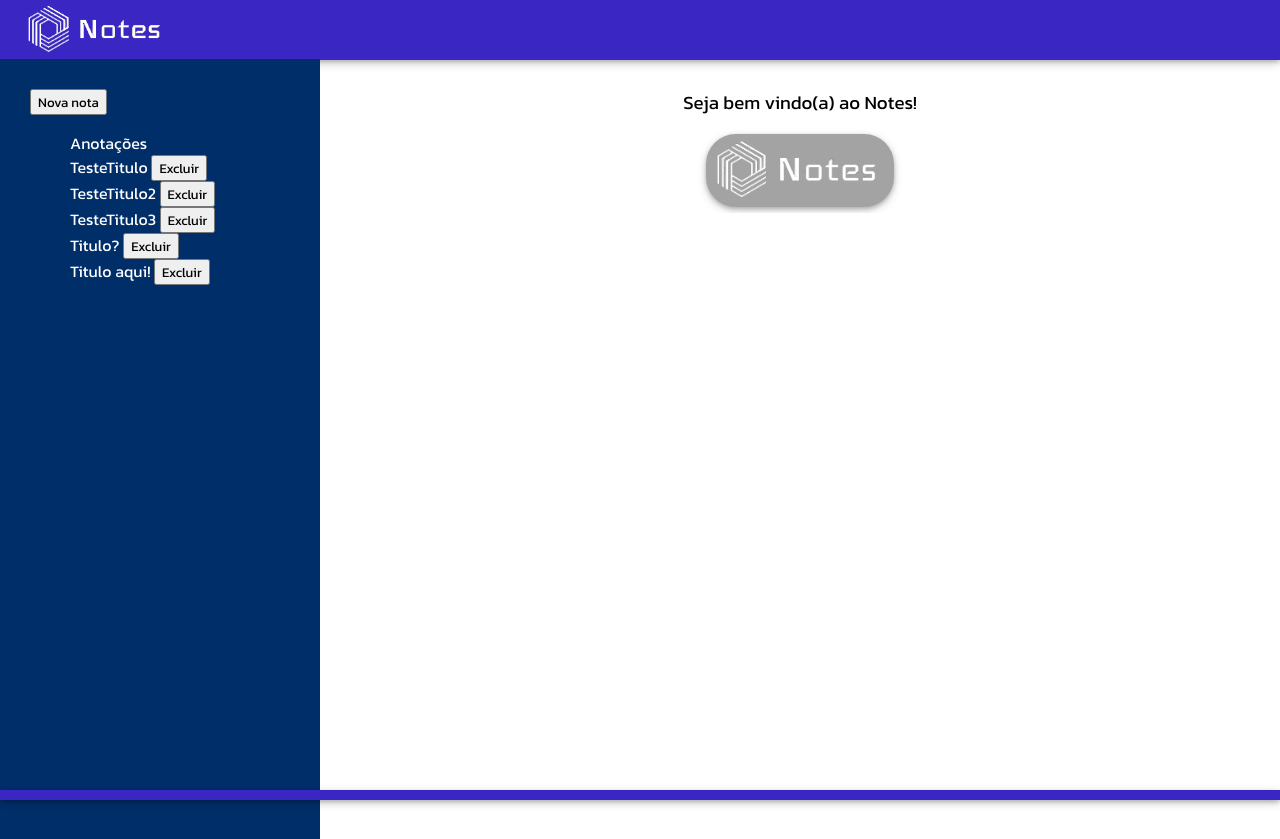
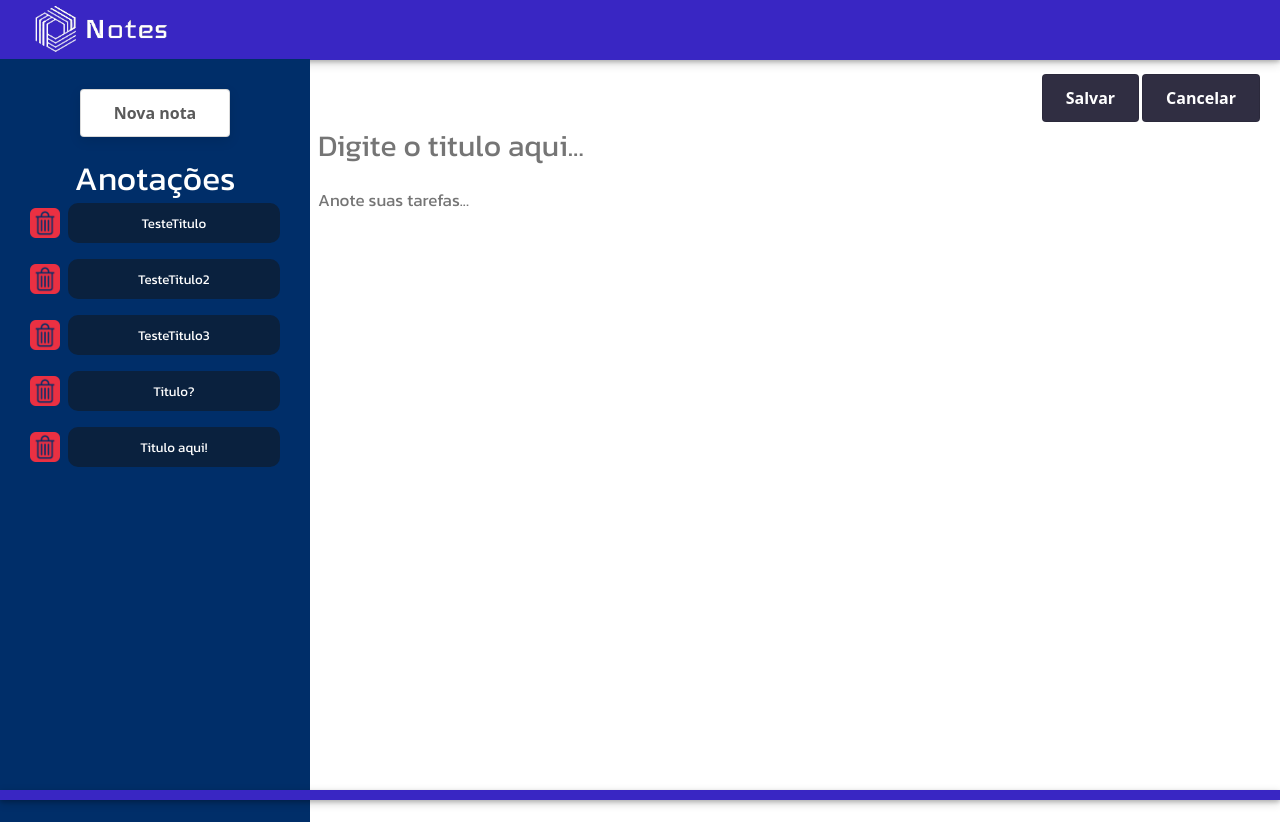
Before and after one commit to DevAlexandreBorges/AngularProject, an Angular app: page / in a window 1280 px wide. Both pictures are taken after a click on the button "Nova nota". After the commit the page ends 800 px from the top, so only its background shows below. Built offline with nearby package versions, Linux system fonts and the light colour scheme; data requests are answered from the project's data file.

Commit message:
Função adicionar, editar e remover; Adção de css e correções do front.

```diff
--- a/src/app/app.component.html
+++ b/src/app/app.component.html
@@ -1,8 +1,8 @@
 <app-header></app-header>
-<app-menu-lateral (handleNoteId)="handleNoteIdEmiter($event)"></app-menu-lateral>
+<app-menu-lateral (handleNoteId)="handleNoteIdEmiter($event)" (handleNewNote)="handleNewNoteEmiter()"></app-menu-lateral>
 <!-- Conteudo principal -->
 <div class="body">
-  <app-notas></app-notas>
+  <app-notas (handleMenuUpdate)="handleMenuUpdateEmmiter()"></app-notas>
 </div>
 <!-- -->
 <app-footer></app-footer>
--- a/src/app/app.component.ts
+++ b/src/app/app.component.ts
@@ -20,8 +20,17 @@ export class AppComponent {
   title = 'AngularProject';
 
   @ViewChild(NotasComponent) notasComponent!: NotasComponent;
+  @ViewChild(MenuLateralComponent) menuLateralComponent!: MenuLateralComponent;
 
   handleNoteIdEmiter(id: number){
     this.notasComponent.getNote(id);
   }
+
+  handleNewNoteEmiter(){
+    this.notasComponent.newNote();
+  }
+
+  handleMenuUpdateEmmiter(){
+    this.menuLateralComponent.getNotes();
+  }
 }
--- a/src/app/components/header/header.component.css
+++ b/src/app/components/header/header.component.css
@@ -19,5 +19,5 @@ nav {
 
 .logo {
     max-height: 100%;
-    margin-left: 1.5%;
+    margin-left: 2%;
 }
--- a/src/app/components/menu-lateral/menu-lateral.component.css
+++ b/src/app/components/menu-lateral/menu-lateral.component.css
@@ -1,9 +1,77 @@
 .menuNotas {
     position: fixed;
     margin-top: 35px;
-    height: 100%;
-    width: 25%;
+    height: calc(100vh - 37px);
+    width: 20%;
     background-color: #002e69;
     color: white;
     padding: 30px;
+    min-width: 310px;
 }
+
+.buttonNew {
+    width: 40% !important;
+    height: 1% !important;
+    min-width: 125px !important;
+}
+
+.test {
+    width: 60% !important;
+    margin-left: 20%;
+    margin-right: 20%;
+}
+
+
+/* CSS Lista */
+
+.btn-noteList {
+    width: 100%;
+    height: 40px;
+    cursor: pointer;
+    background-color: #0A213E;
+    border: 0;
+    color: white;
+    border-radius: 10px
+}
+
+.btn-noteList:hover {
+    background-color: #246dc5a9;
+}
+
+.btn-noteList:active {
+    background-color: #1b569ea9;
+}
+
+.btn-noteDel {
+    width: 30px;
+    height: 30px;
+    margin-top: 5px;
+    cursor: pointer;
+    margin-right: 10px;
+}
+
+.scroll {
+    height: calc(100vh - 220px);
+    overflow-y: auto;
+}
+
+.li-title {
+    font-size: 25pt;
+}
+
+.td-note {
+    width: 90% !important;
+}
+
+.itensGroup {
+    display: flex;
+    flex-flow: row;
+    margin-bottom: 15px;
+}
+
+ul {
+    padding: 0;
+    text-align: center;
+    width: 100%;
+    border: none !important;
+}
--- a/src/app/components/menu-lateral/menu-lateral.component.html
+++ b/src/app/components/menu-lateral/menu-lateral.component.html
@@ -1,9 +1,16 @@
 <div class="menuNotas">
-  <button>Nova nota</button>
+  <button class="button-white buttonNew test" (click)="onClickNew()">Nova nota</button>
   <ul>
-    <li>Anotações</li>
+    <li class="li-title">Anotações</li>
+    <div class="scroll">
     @for (note of notes; track $index){
-    <li (click)="onClickNote(note.id)">{{ note.titulo }} <button (click)="onClickRemove(note.id)">Excluir</button></li>
-    } @empty { Sem Notas!<br />Crie uma nova anotação! }
+      <div class="itensGroup">
+      <div><img src="assets/delete.png" class="btn-noteDel" (click)="onClickRemove(note.id)"></div>
+      <div class="td-note"><Button class="btn-noteList" (click)="onClickNote(note.id)">{{ note.titulo }}</Button></div>
+      </div>
+    } @empty {
+      <br>Você não tem notas recentes<br/>Crie uma nova anotação!
+    }
+  </div>
   </ul>
 </div>
--- a/src/app/components/menu-lateral/menu-lateral.component.ts
+++ b/src/app/components/menu-lateral/menu-lateral.component.ts
@@ -11,6 +11,7 @@ import { Note } from '../../Note';
 })
 export class MenuLateralComponent {
   @Output() handleNoteId = new EventEmitter<number>();
+  @Output() handleNewNote = new EventEmitter<any>();
 
   notes: Note[] = [];
 
@@ -27,13 +28,13 @@ export class MenuLateralComponent {
   }
 
   onClickRemove(index: number){
-
+    this.listNotesService.remove(index);
     this.notes = this.notes.filter((a) => index !== a.id);
+    this.handleNoteId.emit(-1);
   }
 
-  onClickAdd(): void{
-
+  onClickNew(): void{
+    this.handleNewNote.emit();
   }
 
-
 }
--- a/src/app/components/notas/notas.component.css
+++ b/src/app/components/notas/notas.component.css
@@ -7,10 +7,15 @@
 
 .title {
     font-size: 30px;
+    width: 100%;
 }
 
 .conteudo {
     font-size: 17px;
+    width: 100%;
+    height: calc(100% - 10px);
+    overflow-y: auto;
+    resize: none;
 }
 
 .hide {
@@ -29,3 +34,32 @@
     max-width: 20%;
     max-height: 40%;
 }
+
+.margin {
+    margin-right: 1% !important;
+    margin-left: 1% !important;
+    margin-top: 5px;
+}
+
+.secondMargin {
+    margin-right: -7px !important;
+    margin-left: -7px !important;
+}
+
+form {
+    height: calc(100% - 40px);
+    width: 100%;
+    padding-left: 50px;
+    padding-right: 50px;
+}
+
+div{
+    height: calc(100% - 15px);
+    width: 100%;
+}
+
+p {
+    overflow-y: auto;
+    height: calc(100% - 70px);
+    width: 100%;
+}
--- a/src/app/components/notas/notas.component.html
+++ b/src/app/components/notas/notas.component.html
@@ -1,17 +1,19 @@
 @if (note.id !== -1){
 <div>
-    <button>Editar</button>
-    <button>Salvar</button>
-    <button>Cancelar</button>
+    <div class="alinharDireita">
+        <button class="button-dark margin" [hidden]="editableNote" (click)="editNote()">Editar</button>
+        <button  class="button-dark button-save margin secondMargin" [hidden]="!editableNote" (click)="saveNote()">Salvar</button>
+        <button class="button-dark button-cancel margin" [hidden]="!editableNote" (click)="cancelMofication()">Cancelar</button>
+    </div>
     <form>
-        <input class="text title" type="text" [(ngModel)]="note.titulo" name="NoteTitle" placeholder="Digite o titulo aqui..." value={{note.titulo}}>
-        <p><input class="text conteudo" type="text" [(ngModel)]="note.conteudo" name="NoteTitle" placeholder="Anote suas tarefas,,," value={{note.conteudo}} readonly></p>
+        <input class="text title" type="text" [(ngModel)]="note.titulo" name="NoteTitle" placeholder="Digite o titulo aqui..." value={{note.titulo}} [readOnly]="!editableNote">
+        <p><textarea class="text conteudo" type="text" [(ngModel)]="note.conteudo" name="NoteConteudo" placeholder="Anote suas tarefas..." value={{note.conteudo}} [readOnly]="!editableNote"></textarea></p>
     </form>
 </div>
 } @else {
 <!-- Div de boas vindas, quando nenhuma nota foi selecionada -->
 <div class="hello">
     <h3>Seja bem vindo(a) ao Notes!</h3>
-    <img src="assets/Logo.png" class="image">
+    <img src="assets/Icon.png" class="image">
 </div>
 }
--- a/src/app/components/notas/notas.component.ts
+++ b/src/app/components/notas/notas.component.ts
@@ -1,4 +1,4 @@
-import { Component, input } from '@angular/core';
+import { Component, Output, input, EventEmitter } from '@angular/core';
 import { ListNotesService } from '../../service/list-notes.service';
 import { Note } from '../../Note';
 
@@ -12,16 +12,53 @@ import { FormsModule, NgModel } from '@angular/forms';
   styleUrl: './notas.component.css'
 })
 export class NotasComponent {
+  @Output() handleMenuUpdate = new EventEmitter<any>();
+
   note: Note = {id: -1, titulo: "", conteudo: ""};
 
-  teste: string = "";
+  editableNote: boolean = false;
+
+  private readonly NEWNOTE = -2;
 
   constructor(private listNotesService: ListNotesService){
 
   }
 
   getNote(index: number){
+    if(index < 0){
+      this.note = {id: -1, titulo: "", conteudo: ""};
+      return;
+    }
     this.listNotesService.get(index).subscribe((note) => (this.note = note));
+    this.editableNote = false;
+  }
+
+  newNote(){
+    this.note = {id: this.NEWNOTE, titulo: "", conteudo: ""};
+    this.editableNote = true;
+  }
+
+  editNote(){
+    this.editableNote = true;
+  }
+
+  saveNote(){
+    if(this.note.id === this.NEWNOTE){
+      this.listNotesService.add(this.note, () => {this.handleMenuUpdate.emit();});
+      this.editableNote = false;
+      return;
+    }
+    this.listNotesService.edit(this.note.id, this.note, () => {this.handleMenuUpdate.emit();});
+    this.editableNote = false;
+  }
+
+  cancelMofication(){
+    if(this.note.id === this.NEWNOTE){
+      this.note = {id: -1, titulo: "", conteudo: ""};
+      return;
+    }
+    this.getNote(this.note.id);
+    this.editableNote = false;
   }
 
 }
--- a/src/app/service/list-notes.service.ts
+++ b/src/app/service/list-notes.service.ts
@@ -1,4 +1,4 @@
-import { Injectable } from '@angular/core';
+import { Injectable, ViewChild, viewChild } from '@angular/core';
 import { Note } from '../Note';
 import { HttpClient, HttpHeaders } from '@angular/common/http';
 import { Observable } from 'rxjs';
@@ -17,20 +17,30 @@ export class ListNotesService {
   }
 
   get(id: number): Observable<Note>{
-    return this.http.get<Note>(`${this.apiUrl}/${id}`)
+    return this.http.get<Note>(`${this.apiUrl}/${id}`);
   }
 
-  add(note: Note){
+  add(note: Note, execAfter: Function = ()=>{}){
+    let notes!: Note[];
+    let obs: Observable<Note[]>;
+    obs = this.http.get<Note[]>(this.apiUrl);
+
+    obs.subscribe((_notes) => {notes = _notes; this.asyncAdd(note, notes, execAfter)});
 
   }
 
-  remove(index: number){
-
+  private asyncAdd(note: Note, notes: Note[], execAfter: Function = ()=>{}){
+    note.id = notes.length + 1;
+    this.http.post<Note>(this.apiUrl, {id: `${note.id}`, titulo: note.titulo, conteudo: note.conteudo}).subscribe(() => {execAfter();});
   }
 
-  edit(index: number, note: Note){
-
+  remove(index: number, execAfter: Function = ()=>{}){
+    this.http.delete<Note>(`${this.apiUrl}/${index}`).subscribe(() => {execAfter();});
   }
 
-
+  edit(index: number, note: Note, execAfter: Function = ()=>{}){
+    this.remove(index,() => {
+      this.add(note);
+    });
+  }
 }
--- a/src/styles.css
+++ b/src/styles.css
@@ -12,11 +12,126 @@
 body{
     margin: 0;
     padding: 0;
+    height: 100vh;
 }
 
 .body {
     margin-top: 35px;
-    margin-left: 25%;
+    margin-left: 20%;
     padding: 10px;
-    height: calc(100vh - 20px);
+    height: calc(100% - 69px);
 }
+
+.alinharDireita {
+    height: auto !important;
+    width: 100% !important;
+    display: flex;
+    justify-content: end;
+}
+
+/* CSS buttons */
+.button-white {
+  align-items: center;
+  background-color: #FFFFFF;
+  border: 1px solid rgba(0, 0, 0, 0.1);
+  border-radius: .25rem;
+  box-shadow: rgba(0, 0, 0, 0.02) 0 1px 3px 0;
+  box-sizing: border-box;
+  color: rgba(0, 0, 0, 0.85);
+  cursor: pointer;
+  font-family: system-ui,-apple-system,system-ui,"Helvetica Neue",Helvetica,Arial,sans-serif;
+  font-size: 16px;
+  font-weight: 600;
+  justify-content: center;
+  line-height: 1.25;
+  margin: 0;
+  min-height: 3rem;
+  padding: calc(.875rem - 1px) calc(1.5rem - 1px);
+  position: relative;
+  text-decoration: none;
+  transition: all 250ms;
+  user-select: none;
+  -webkit-user-select: none;
+  touch-action: manipulation;
+  vertical-align: baseline;
+  width: auto;
+}
+
+.button-white:hover,
+.button-white:focus {
+  border-color: rgba(0, 0, 0, 0.15);
+  box-shadow: rgba(0, 0, 0, 0.1) 0 4px 12px;
+  color: rgba(0, 0, 0, 0.65);
+}
+
+.button-white:hover {
+  transform: translateY(-1px);
+}
+
+.button-white:active {
+  background-color: #F0F0F1;
+  border-color: rgba(0, 0, 0, 0.15);
+  box-shadow: rgba(0, 0, 0, 0.06) 0 2px 4px;
+  color: rgba(0, 0, 0, 0.65);
+  transform: translateY(0);
+}
+
+.button-dark {
+    align-items: center;
+    background-color: #302E42;
+    border: 1px solid rgba(0, 0, 0, 0.1);
+    border-radius: .25rem;
+    box-shadow: rgba(255, 255, 255, 0.02) 0 1px 3px 0;
+    box-sizing: border-box;
+    color: rgba(0, 0, 0, 0.85);
+    cursor: pointer;
+    font-family: system-ui,-apple-system,system-ui,"Helvetica Neue",Helvetica,Arial,sans-serif;
+    font-size: 16px;
+    font-weight: 600;
+    justify-content: center;
+    line-height: 1.25;
+    margin: 0;
+    min-height: 3rem;
+    padding: calc(.875rem - 1px) calc(1.5rem - 1px);
+    position: relative;
+    text-decoration: none;
+    transition: all 250ms;
+    user-select: none;
+    -webkit-user-select: none;
+    touch-action: manipulation;
+    vertical-align: baseline;
+    width: auto;
+    color: white;
+  }
+
+  .button-dark:hover,
+  .button-dark:focus {
+    border-color: rgba(0, 0, 0, 0.15);
+    box-shadow: rgba(255, 255, 255, 0.1) 0 4px 12px;
+    color: rgba(255, 255, 255, 0.65);
+  }
+
+  .button-dark:hover {
+    transform: translateY(-1px);
+  }
+
+  .button-dark:active {
+    background-color: rgb(66, 66, 66);
+    border-color: rgba(0, 0, 0, 0.15);
+    box-shadow: rgba(255, 255, 255, 0.06) 0 2px 4px;
+    color: rgba(255, 255, 255, 0.65);
+    transform: translateY(0);
+  }
+
+
+
+
+  .button-save:hover {
+    background-color: green !important;
+    color: rgba(255, 255, 255);
+  }
+
+  .button-cancel:hover {
+    background-color: red !important;
+    color: rgba(255, 255, 255);
+  }
```
Also changed, not shown: db.json (indentation only), src/assets/delete.png (added).
